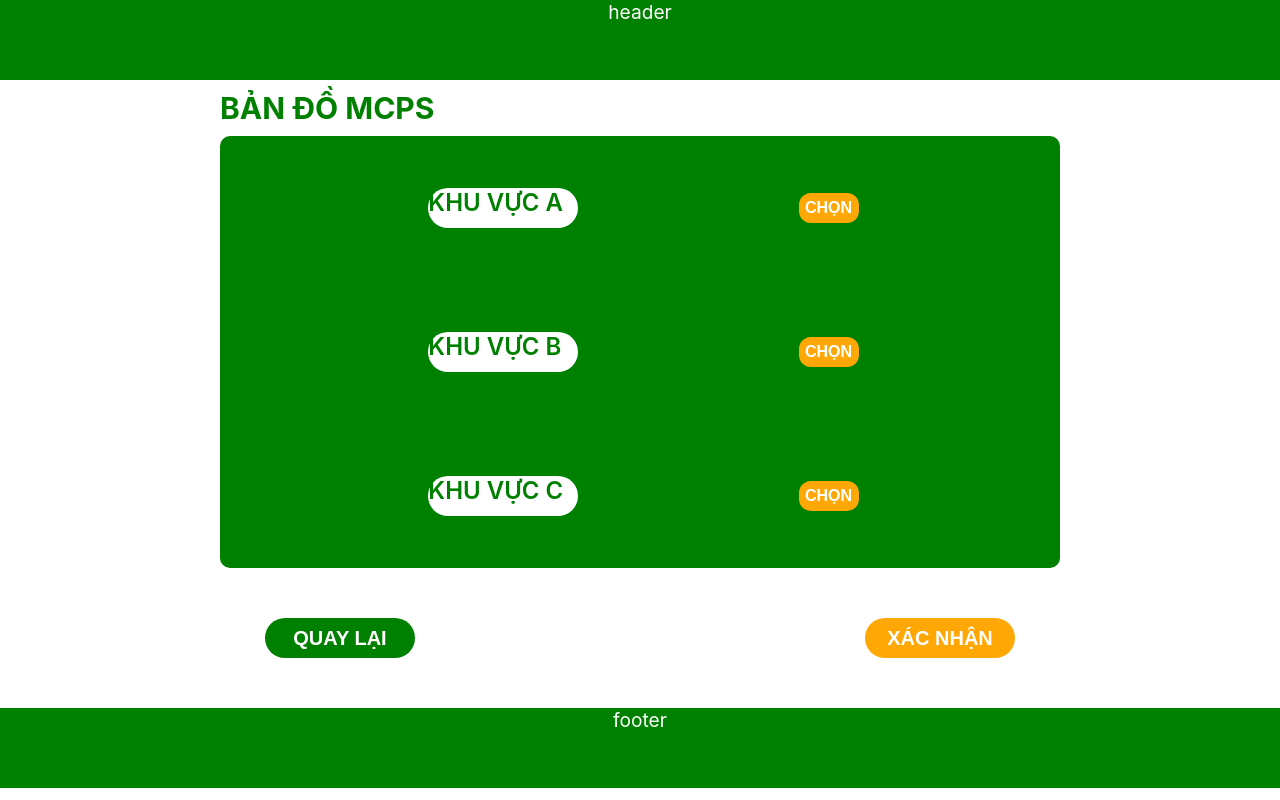
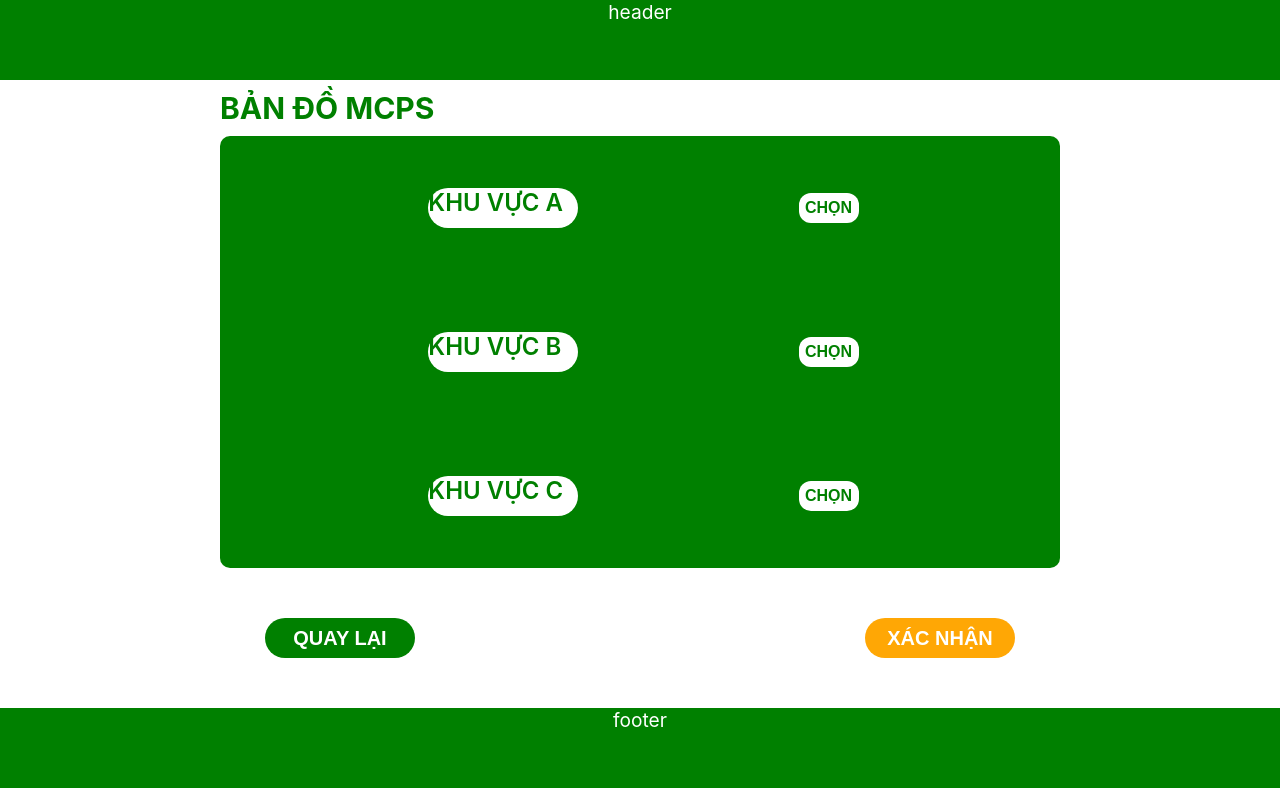
Before and after one commit to vinhkim1409/UWC_2.0, a React (Create React App) app in the folder website/: page /Mcps in a window 1280 px wide. Built offline with nearby package versions, Linux system fonts and the light colour scheme.

Commit message:
commit message

```diff
--- a/website/src/pages/Quan/Ass_janitor.js
+++ b/website/src/pages/Quan/Ass_janitor.js
@@ -11,7 +11,7 @@ function Ass_janitor({ ass_janitor, type }) {
       <div className={cx("main")}>
         <h3>DANH SÁCH NHÂN VIÊN LAO CÔNG</h3>
         <table>
-        <div className={"App"}>
+        <div className={styles.cell}>
         <tr>
 
             <td>Nguyễn Văn A</td>{"\n"}
--- a/website/src/pages/Vinh/Map_area.module.scss
+++ b/website/src/pages/Vinh/Map_area.module.scss
@@ -52,8 +52,8 @@
         border-radius: 12px;
         font-size: medium;
         font-weight: 600;
-        background-color: #ffa705;
-        color: white;
+        background-color: white;
+        color: green;
       }
     }
     .btns {
```
